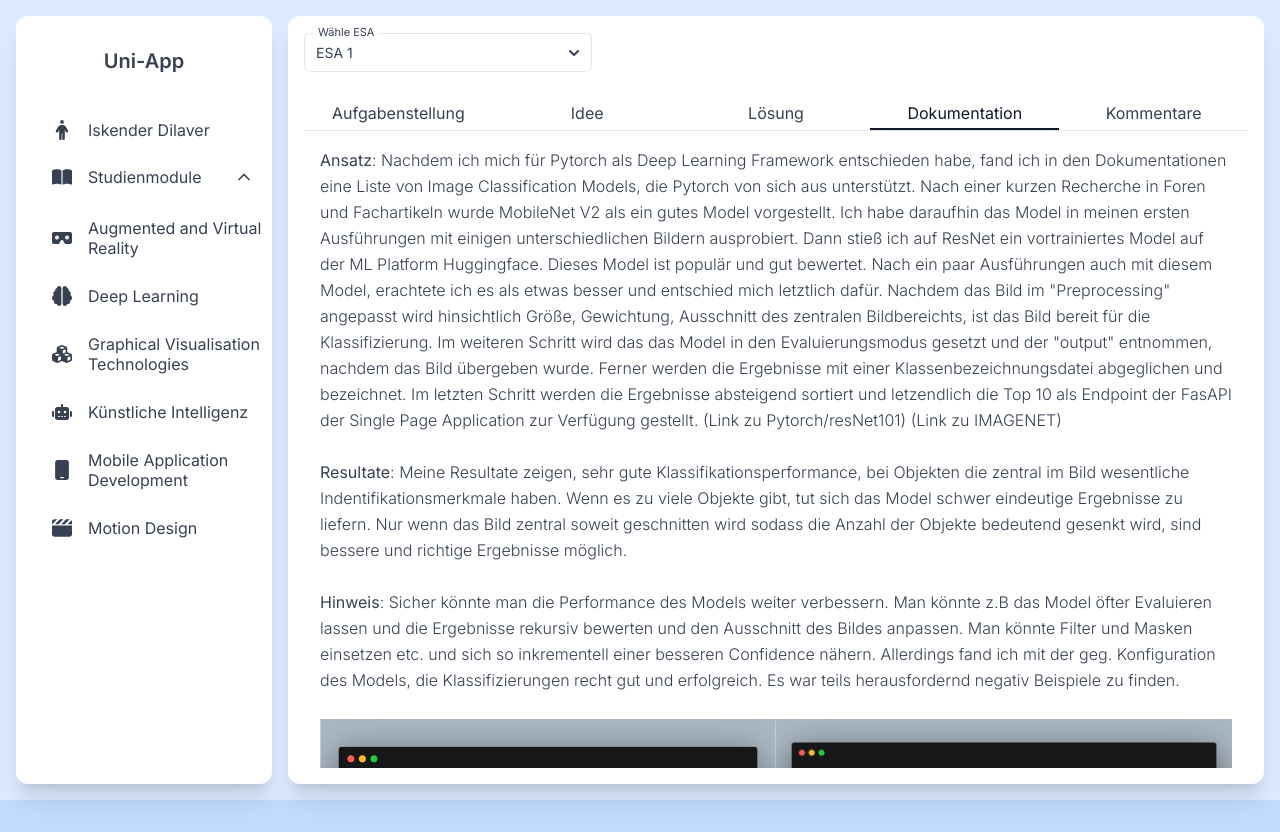
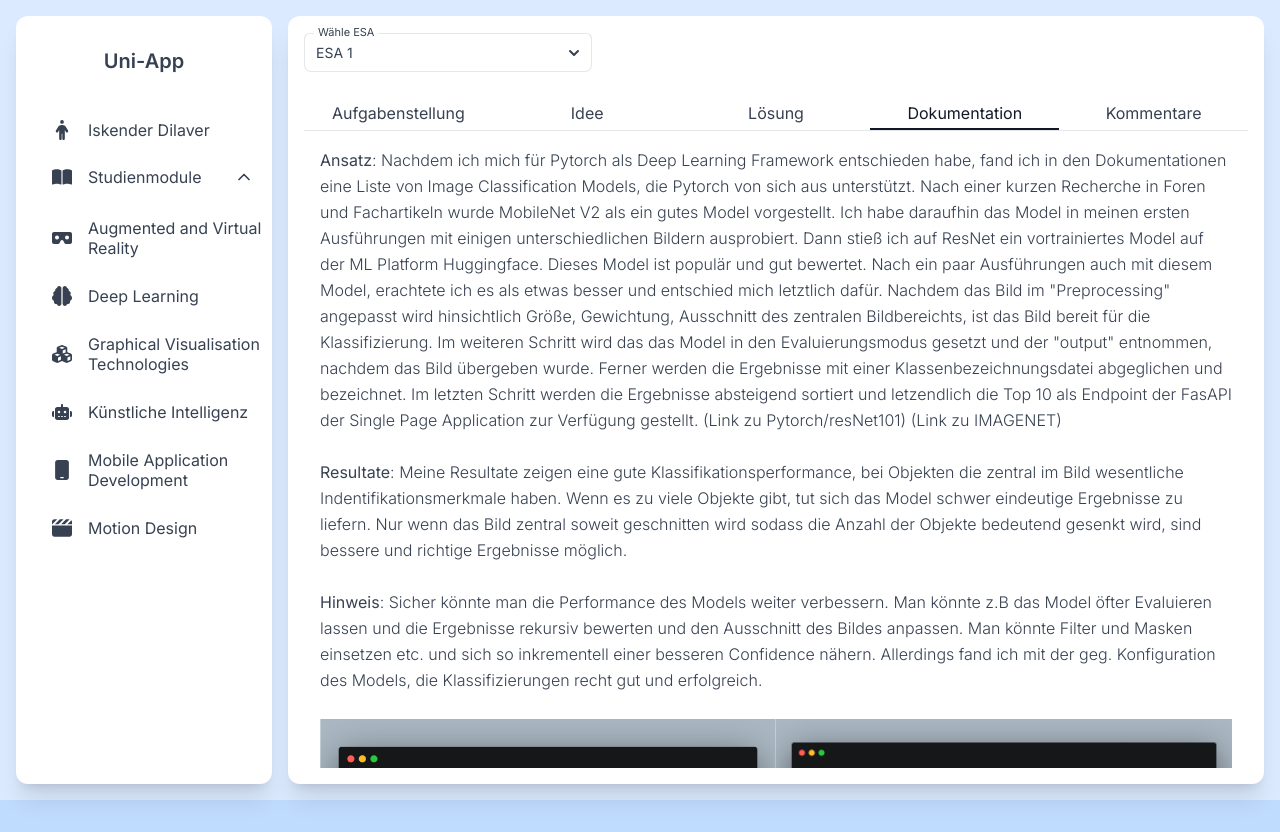
Before and after one commit to isk030/uni-app, a Next.js app: page /deep-learning in a window 1280 px wide. Both pictures are taken after a click on the tab "Dokumentation". Built offline with nearby package versions, Linux system fonts and the light colour scheme; no server answers.

Commit message:
fix: typo

```diff
--- a/src/app/deep-learning/esa-1/documentationOne.tsx
+++ b/src/app/deep-learning/esa-1/documentationOne.tsx
@@ -34,7 +34,7 @@ export const DocumentationOne = () => {
             </ReactMarkdown>
             <br />
             <ReactMarkdown remarkPlugins={[remarkGfm]}>
-                **Resultate**: Meine Resultate zeigen, sehr gute
+                **Resultate**: Meine Resultate zeigen eine gute
                 Klassifikationsperformance, bei Objekten die zentral im Bild
                 wesentliche Indentifikationsmerkmale haben. Wenn es zu viele
                 Objekte gibt, tut sich das Model schwer eindeutige Ergebnisse zu
@@ -50,8 +50,7 @@ export const DocumentationOne = () => {
                 anpassen. Man könnte Filter und Masken einsetzen etc. und sich
                 so inkrementell einer besseren Confidence nähern. Allerdings
                 fand ich mit der geg. Konfiguration des Models, die
-                Klassifizierungen recht gut und erfolgreich. Es war teils
-                herausfordernd negativ Beispiele zu finden.
+                Klassifizierungen recht gut und erfolgreich.
             </ReactMarkdown>
             <br />
             <div className=' grid grid-cols-2 gap-1s'>
```
